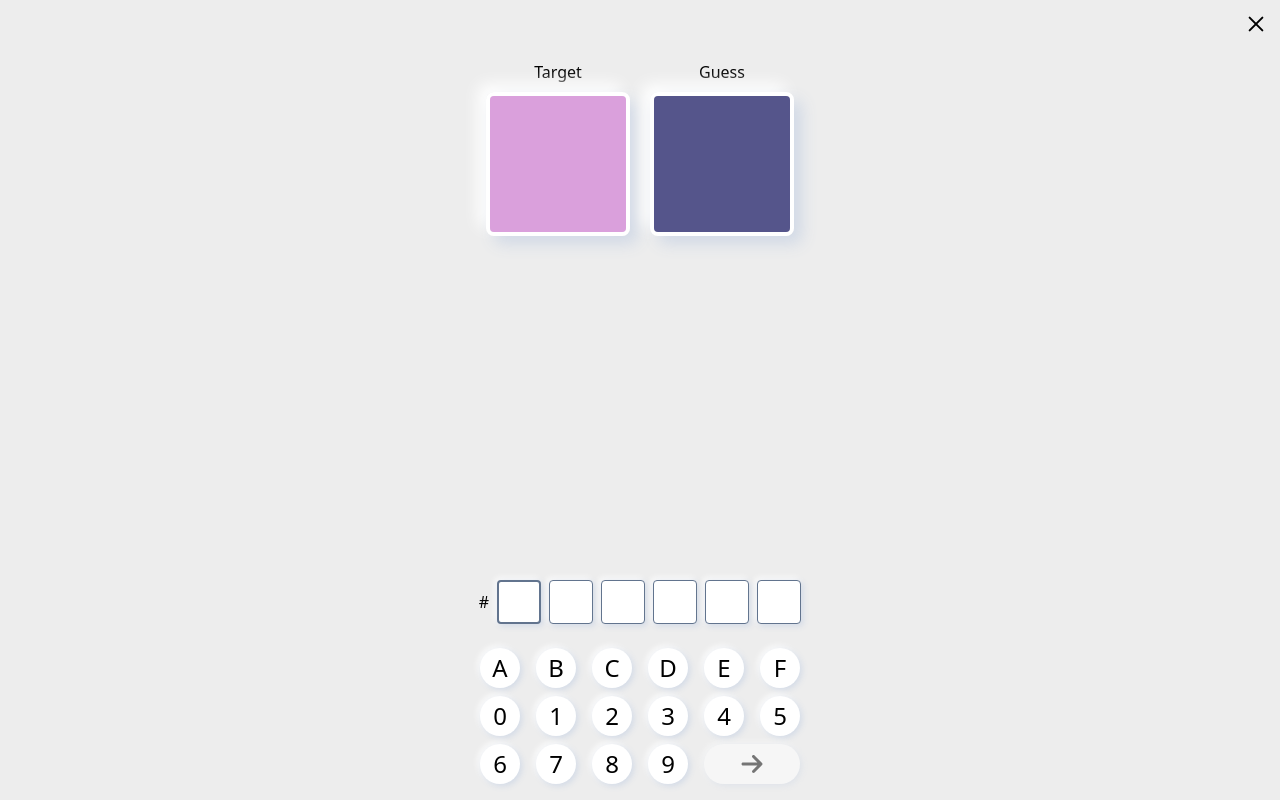
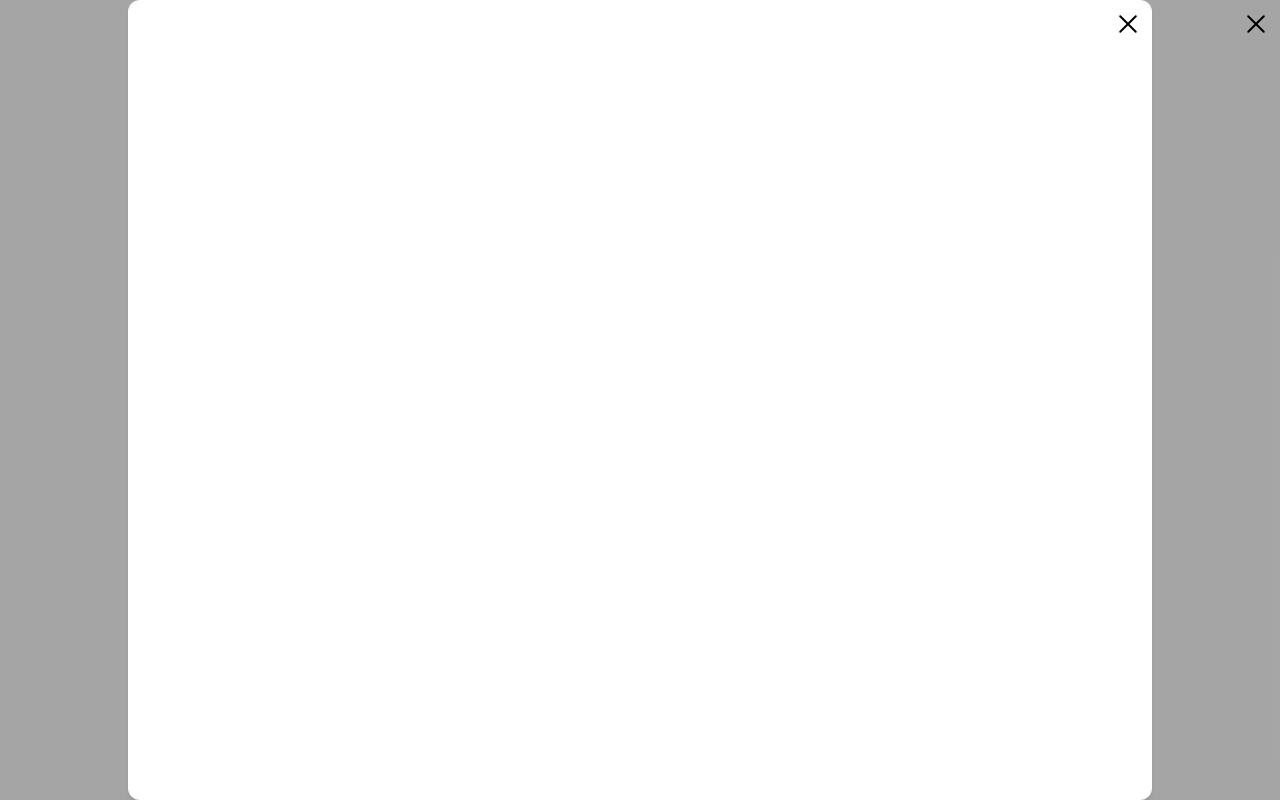
Before and after one commit to 19Nikola96/hexacodle, a Next.js app: page / in a window 1280 px wide. Both pictures are taken after a click on the button 1256 px from the left and 24 px from the top of the page. Built offline with nearby package versions, Linux system fonts and the light colour scheme.

Commit message:
add menu display and animation

```diff
--- a/app/_cross_project/ui_components/Header.tsx
+++ b/app/_cross_project/ui_components/Header.tsx
@@ -1,15 +1,53 @@
 "use client";
 
+import {
+  Modal,
+  ModalAnimation,
+} from "@/app/reusable_in_other_projetcs/Modal/Modal";
+import { useModal } from "@/app/reusable_in_other_projetcs/Modal/useModal";
 import Hamburger from "hamburger-react";
-import { useState } from "react";
 
 const Header = () => {
-  const [isOpen, setOpen] = useState(false);
+  const { isOpen, openModal, closeModal, modalRef } = useModal();
 
   return (
-    <div className="flex justify-end">
-      <Hamburger toggled={isOpen} toggle={setOpen} rounded size={20} />
-    </div>
+    <>
+      <div className="flex justify-end z-10">
+        <Hamburger
+          toggled={isOpen}
+          onToggle={(toggled) => {
+            if (toggled) {
+              openModal();
+            } else {
+              closeModal();
+            }
+          }}
+          rounded
+          size={24}
+        />
+      </div>
+      <Modal
+        modalRef={modalRef}
+        isOpen={isOpen}
+        className="h-full w-full rounded-none p-0"
+        customModalAnimation={ModalAnimation.menu}
+      >
+        <div className="flex justify-end z-10">
+          <Hamburger
+            toggled={isOpen}
+            onToggle={(toggled) => {
+              if (toggled) {
+                openModal();
+              } else {
+                closeModal();
+              }
+            }}
+            rounded
+            size={24}
+          />
+        </div>
+      </Modal>
+    </>
   );
 };
 
--- a/app/globals.css
+++ b/app/globals.css
@@ -169,11 +169,15 @@ div:has(.guess-background) + div:has(.guess-background) {
 @keyframes menuInAnimation {
   0% {
     transform: scale(0);
-    border-radius: 50%;
+    border-top-left-radius: 50%;
+    border-bottom-left-radius: 50%;
+    border-bottom-right-radius: 50%;
   }
   100% {
     transform: scale(1);
-    border-radius: 0;
+    border-top-left-radius: 0%;
+    border-bottom-left-radius: 0%;
+    border-bottom-right-radius: 0%;
   }
 }
 
@@ -185,11 +189,15 @@ div:has(.guess-background) + div:has(.guess-background) {
 @keyframes menuOutAnimation {
   0% {
     transform: scale(1);
-    border-radius: 0;
+    border-top-left-radius: 0%;
+    border-bottom-left-radius: 0%;
+    border-bottom-right-radius: 0%;
   }
   100% {
     transform: scale(0);
-    border-radius: 50%;
+    border-top-left-radius: 50%;
+    border-bottom-left-radius: 50%;
+    border-bottom-right-radius: 50%;
   }
 }
 
```
